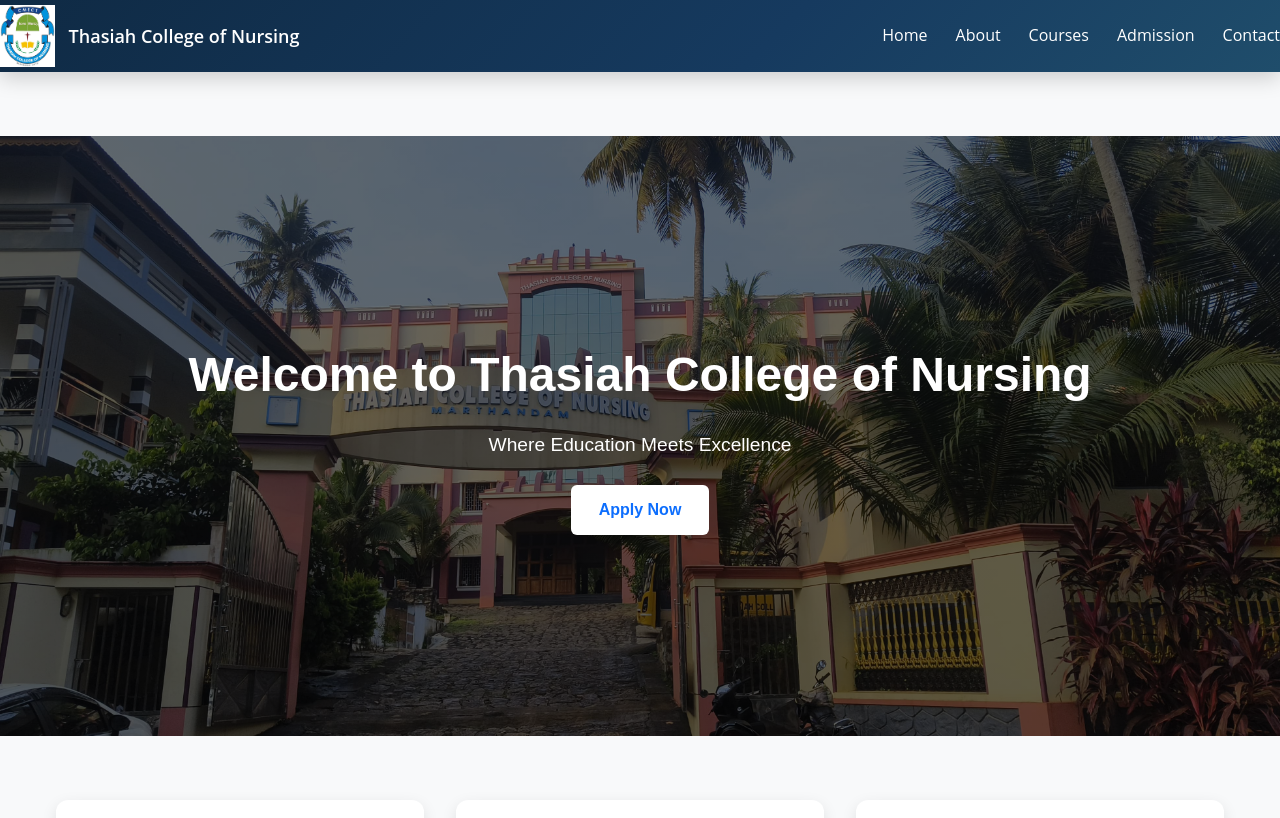
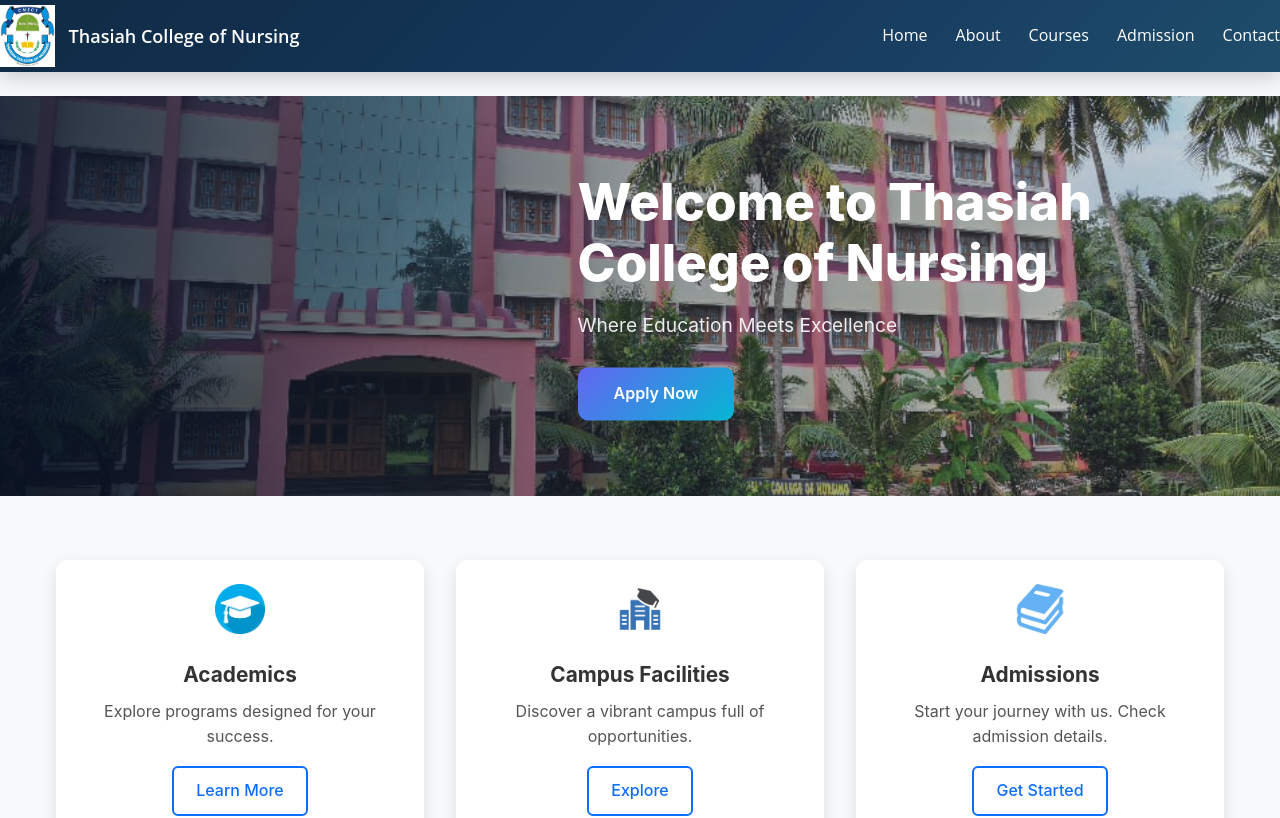
Before and after one commit to FrankDannie/tcnursing, a React app in the folder frontend/: page / in a window 1280 px wide. Shown: the top 818 px of the page. Built offline with nearby package versions, Linux system fonts and the light colour scheme; no server answers; the HTML template or start-up script is replaced by a standard one.

Commit message:
feat: Update home page UI

```diff
--- a/frontend/src/pages/Admission/Admission.scss
+++ b/frontend/src/pages/Admission/Admission.scss
@@ -2,7 +2,7 @@
     padding: 64px 0;
 
     .page-header {
-      padding-top: 96px;
+      padding-top: 56px;
       text-align: center;
       margin-bottom: 48px;
 
--- a/frontend/src/pages/Contact/Contact.scss
+++ b/frontend/src/pages/Contact/Contact.scss
@@ -1,7 +1,7 @@
 .contact-page {
     max-width: 1280px;
     margin: auto;
-    padding: 120px 24px 80px;
+    padding: 56px 24px 80px;
     font-family: "Inter", "Open Sans", sans-serif;
   }
 
--- a/frontend/src/pages/Home/Home.scss
+++ b/frontend/src/pages/Home/Home.scss
@@ -1,45 +1,89 @@
 .home {
-    font-family: Arial, sans-serif;
-    padding-top: 96px
+  font-family: "Inter", sans-serif;
+  padding-top: 56px;
 }
 
-  /* HERO SECTION */
+/* HERO SLIDER */
 
-  .hero {
-    background-color: #0d6efd;
-    color: white;
-    text-align: center;
-    padding: 8rem 1rem;
+.premium-hero {
+  position: relative;
+  height: 50vh;
+  overflow: hidden;
+}
+
+/* Individual slide */
+.hero-slide {
+  position: absolute;
+  inset: 0;
+  background-size: cover;
+  background-position: center;
+  opacity: 0;
+  transform: scale(1.05);
+  transition: opacity 1.2s ease, transform 1.2s ease;
+}
+
+.hero-slide.active {
+  opacity: 1;
+  transform: scale(1);
+  z-index: 1;
+}
+
+/* Dark gradient overlay */
+.hero-overlay {
+  position: absolute;
+  inset: 0;
+  background: linear-gradient(
+    to right,
+    rgba(5, 15, 35, 0.85),
+    rgba(5, 15, 35, 0.35),
+    rgba(5, 15, 35, 0.15)
+  );
+  z-index: 2;
+}
+
+/* Text content */
+.hero-content {
+  position: relative;
+  z-index: 3;
+  max-width: 600px;
+  margin-left: auto;
+  margin-right: 8%;
+  top: 50%;
+  transform: translateY(-50%);
+  color: #fff;
+  text-align: left;
 
   h1 {
-      font-size: 3rem;
-      font-weight: bold;
+    font-size: 3.2rem;
+    font-weight: 800;
+    line-height: 1.2;
   }
 
   p {
-      margin-top: 1rem;
+    margin-top: 16px;
     font-size: 1.2rem;
+    opacity: 0.9;
   }
 
   .btn-primary {
+    margin-top: 26px;
     display: inline-block;
-      margin-top: 1.5rem;
-      padding: 12px 28px;
-      background: white;
-      color: #0d6efd;
-      border-radius: 6px;
+    padding: 14px 36px;
+    background: linear-gradient(135deg, #6366f1, #06b6d4);
+    border-radius: 10px;
+    color: #fff;
     font-weight: 600;
     text-decoration: none;
-      transition: 0.3s;
+    transition: 0.3s ease;
 
     &:hover {
-        background: #f1f1f1;
-        transform: translateY(-2px);
+      transform: translateY(-3px);
+      background: linear-gradient(135deg, #4f46e5, #0891b2);
     }
   }
 }
 
-  /* FEATURES SECTION */
+/* FEATURES */
 
 .features {
   max-width: 1200px;
--- a/frontend/src/pages/Home/Home.tsx
+++ b/frontend/src/pages/Home/Home.tsx
@@ -1,80 +1,77 @@
 import React, { useEffect, useState } from "react";
-import { getPages, Page } from "../../services/pages.api";
 import "./Home.scss";
 
-// Import images
+// Feature images (unchanged)
 import coursesImg from "../../images/courses.jpg";
 import campusImg from "../../images/campus.png";
 import admissionImg from "../../images/admission.jpeg";
-import heroBg from "../../images/home/collegeentrance.jpg";
 
+// 🔥 Auto-load ALL hero images
+const heroImages = Object.values(
+  import.meta.glob("../../images/home/*.{jpg,jpeg,png,webp}", {
+    eager: true,
+    import: "default",
+  })
+) as string[];
 
 export default function Home() {
-  const [pages, setPages] = useState<Page[]>([]);
+  const [current, setCurrent] = useState(0);
 
+  // Auto-slide every 5 seconds
   useEffect(() => {
-    getPages().then(setPages).catch(console.error);
+    const interval = setInterval(() => {
+      setCurrent((prev) => (prev + 1) % heroImages.length);
+    }, 5000);
+
+    return () => clearInterval(interval);
   }, []);
 
   return (
     <div className="home">
+      {/* HERO SLIDER */}
+      <section className="hero premium-hero">
+        {heroImages.map((img, index) => (
+          <div
+            key={index}
+            className={`hero-slide ${index === current ? "active" : ""}`}
+            style={{ backgroundImage: `url(${img})` }}
+          />
+        ))}
 
-    <section
-      className="hero"
-      style={{
-        backgroundImage: `linear-gradient(rgba(0,0,0,0.55), rgba(0,0,0,0.55)), url(${heroBg})`,
-        backgroundSize: "cover",
-        backgroundPosition: "center",
-        backgroundRepeat: "no-repeat",
-        minHeight: "75vh",
-        display: "flex",
-        flexDirection: "column",
-        justifyContent: "center",
-        alignItems: "center",
-        textAlign: "center",
-        color: "#fff"
-      }}
-    >
-      <h1>Welcome to Thasiah College of Nursing</h1>
-      <p>Where Education Meets Excellence</p>
-      <a href="/admission" className="btn-primary">
-        Apply Now
-      </a>
-    </section>
+        <div className="hero-overlay" />
 
+        <div className="hero-content">
+          <h1>Welcome to Thasiah College of Nursing</h1>
+          <p>Where Education Meets Excellence</p>
+          <a href="/admission" className="btn-primary">
+            Apply Now
+          </a>
+        </div>
+      </section>
 
-      {/* Features Section */}
+      {/* FEATURES */}
       <section className="features">
-
         <div className="feature-card">
           <img src={coursesImg} alt="Courses" />
           <h3>Academics</h3>
           <p>Explore programs designed for your success.</p>
-          <a href="/courses" className="btn-outline">
-            Learn More
-          </a>
+          <a href="/courses" className="btn-outline">Learn More</a>
         </div>
 
         <div className="feature-card">
           <img src={campusImg} alt="Campus" />
           <h3>Campus Facilities</h3>
           <p>Discover a vibrant campus full of opportunities.</p>
-          <a href="/campus/facilities" className="btn-outline">
-            Explore
-          </a>
+          <a href="/campus/facilities" className="btn-outline">Explore</a>
         </div>
 
         <div className="feature-card">
           <img src={admissionImg} alt="Admissions" />
           <h3>Admissions</h3>
           <p>Start your journey with us. Check admission details.</p>
-          <a href="/admission" className="btn-outline">
-            Get Started
-          </a>
+          <a href="/admission" className="btn-outline">Get Started</a>
         </div>
-
       </section>
-
     </div>
   );
 }
```
Also changed, not shown: frontend/src/images/home/collegefront.jpg (added). Lines whose indentation alone changed are shown as unchanged.
